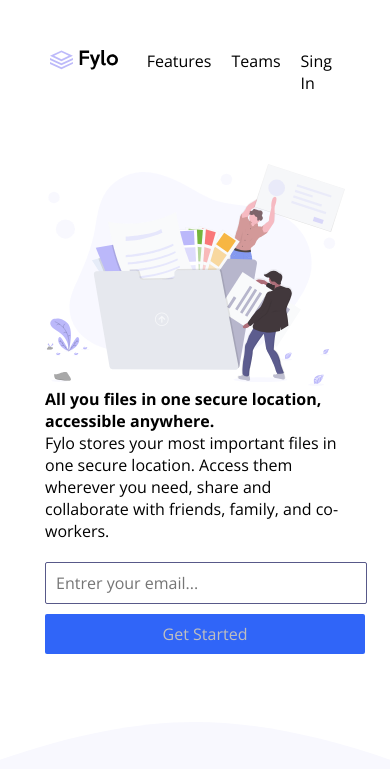
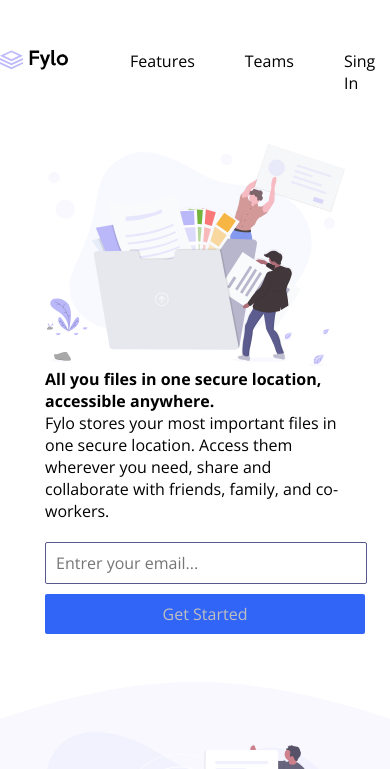
Before and after one commit to rjezra/projet-web, a plain HTML site: page pages/landing.html in a window 390 px wide. Shown: the top 769 px of the page. Drawn offline with nearby package versions, Linux system fonts and the light colour scheme.

Commit message:
projet marge forme

```diff
--- a/styles/index.css
+++ b/styles/index.css
@@ -9,11 +9,11 @@
 }
 
 body {
-    margin: 50px auto 0;
+    margin: 50px 0;
 }
 
 header {
-    padding: 0 100px;
+    padding: 0 60px;
     display: grid;
     grid-template-columns: 1fr 2fr;
     align-content: center;
@@ -45,6 +45,9 @@ header img {
         width: 500px;
     }
 
+
+}
+.section1{
     .img {
         max-width: 300px;
         height: auto;
@@ -173,7 +176,7 @@ footer {
 
 @media only screen and (max-width: 600px) {
     header {
-        padding: 0 50px;
+        padding: 0px;
         display: grid;
         grid-template-columns: 1fr 2fr;
         align-content: center;
@@ -183,7 +186,7 @@ footer {
     header ul {
         display: flex;
         justify-content: flex-end;
-        column-gap: 20px;
+
     }
 
     header img {
@@ -193,7 +196,7 @@ footer {
 
     .section1,
     .section2 {
-        padding:20px;
+
         display: flex;
         flex-direction: column-reverse;
         margin-top: 50px;
@@ -250,7 +253,7 @@ footer {
     }
 
     .section3 {
-        padding: 20px;
+        padding: 40px;
         display: flex;
         flex-direction: column;
         form {
```
